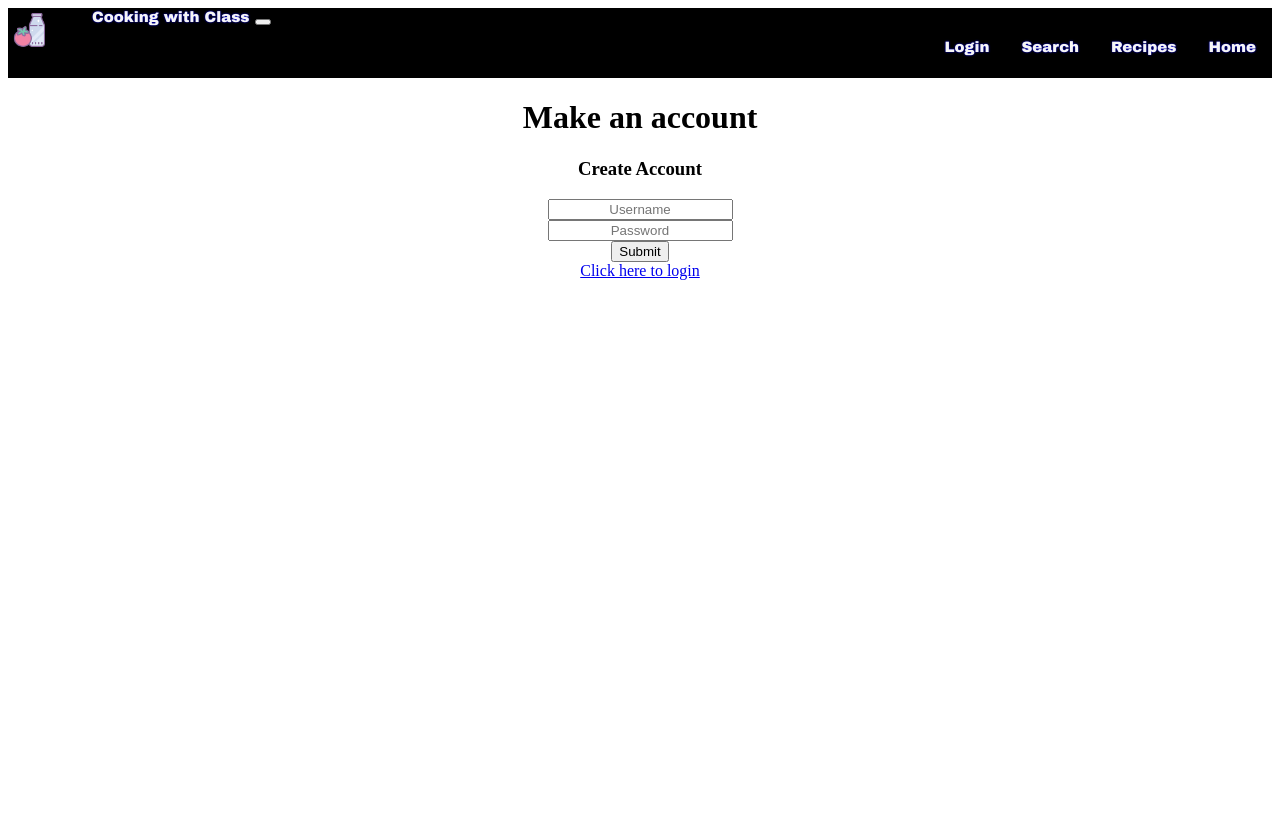
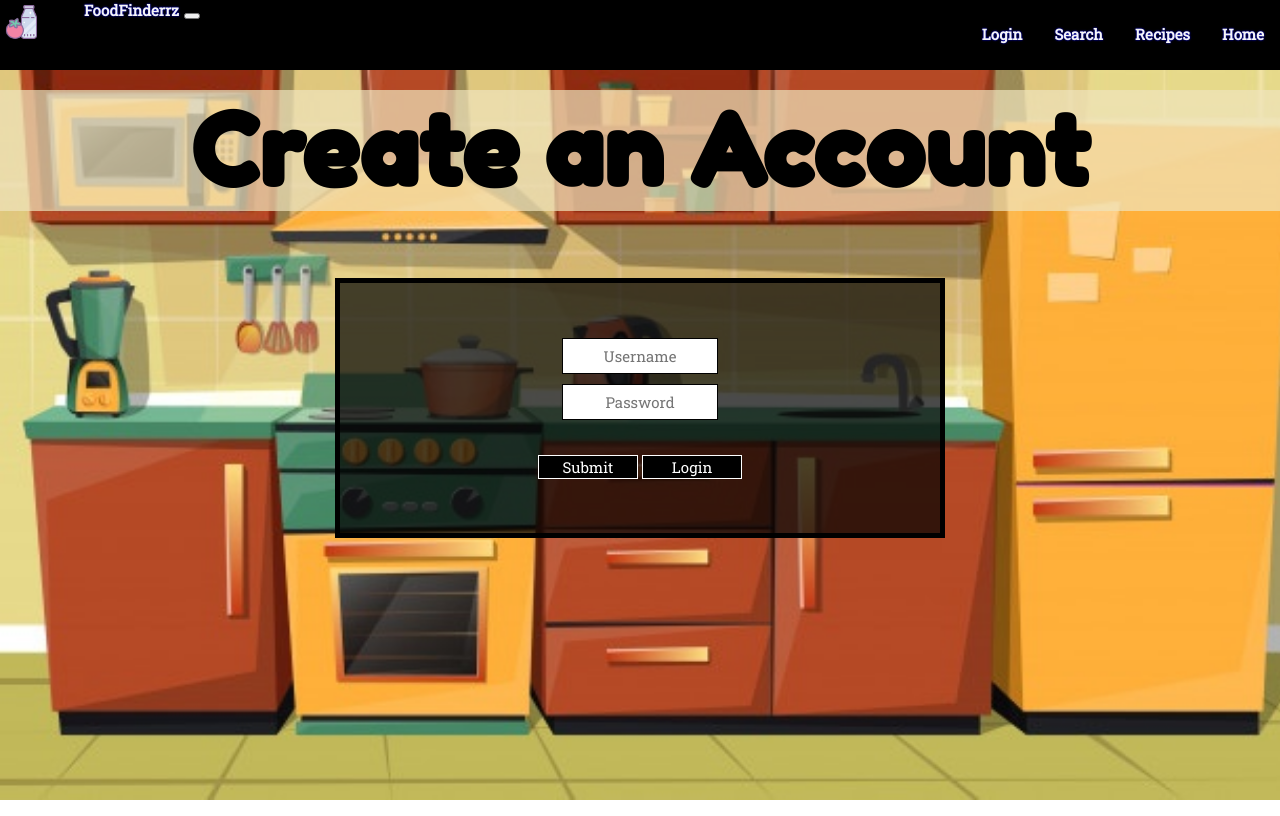
Before and after one commit to burnsdy/COMP426WebApp, a plain HTML site: page FrontEnd/Accounts/create.html in a window 1280 px wide. Drawn offline with nearby package versions, Linux system fonts and the light colour scheme; files whose address does not match are found by name.

Commit message:
styled login and create pages

```diff
--- a/FrontEnd/Accounts/create.html
+++ b/FrontEnd/Accounts/create.html
@@ -3,6 +3,9 @@
     <head>
         <title>Create Account</title>
         <link rel="stylesheet" type="text/css" href="loginstyle.css">
+        <link href="https://fonts.googleapis.com/css?family=Roboto+Slab&display=swap" rel="stylesheet">
+
+        <link href="https://fonts.googleapis.com/css?family=Fredoka+One&display=swap" rel="stylesheet">
     </head>
     <body>
         <div class="container-fluid vh_100">
@@ -10,7 +13,7 @@
 
             <a class="navbar-brand" href="/">
               <img id="navbar_logo" src="./img/navbar_logo.png">
-              <a class="nav-link" href="/">Cooking with Class<span class="sr-only"></span></a>
+              <a id = "navtitle" class="nav-link" href="/">FoodFinderrz<span class="sr-only"></span></a>
             </a>
             <button class="navbar-toggler" type="button" data-toggle="collapse" data-target="#navbarNav" aria-controls="navbarNav" aria-expanded="false" aria-label="Toggle navigation">
               <span class="navbar-toggler-icon"></span>
@@ -27,7 +30,7 @@
                   <a class="nav-link" href="../Index.html">Search</a>
                 </li>
                 <li class="nav-item">
-                  <a class="nav-link" href="Accounts/login.html">
+                  <a class="nav-link" href="login.html">
                     <script>if (localStorage.getItem('jwt') != null) {
                       document.write(localStorage.getItem('name'));
                     } else {
@@ -48,9 +51,9 @@
               </ul>
             </div>
           </nav>
-        <h1>Make an account</h1>
-        <div className="box has-background-white content">
-                <h3 className="has-text-dark">Create Account</h3>
+        <h1 id = "account_title">Create an Account</h1>
+        <div id = "create_account" className="box has-background-white content">
+
                 <form onSubmit=>
                   <div className="field">
                     <input id="name" className="name" placeholder="Username" type="text" name="name"/>
@@ -58,11 +61,13 @@
                   <div className="field">
                     <input id="pass" className="pass" placeholder="Password" type="password" name="pass"/>
                   </div>
+                  <div id ="buttons">
                   <button id="button" onclick="sendCreateInfo()" value="Submit">Submit</button>
                   <!-- <input className="button is-primary" onclick="sendCreateInfo()"/> -->
                 </form>
-                <a href="./login.html">Click here to login</a>
+                <a id = "clickhere" href="./login.html">Login</a>
               </div>
+            </div>
               <script src="./handleAccounts.js"></script>
               <script src="../node_modules/axios/dist/axios.js"></script>
     </body>
--- a/FrontEnd/Accounts/loginstyle.css
+++ b/FrontEnd/Accounts/loginstyle.css
@@ -1,14 +1,28 @@
 * {
-    text-align: center;
+	text-align: center;
+	font-family: 'Roboto Slab', serif;
+}
+body {
+	background-image: url("../Img/kitchenbg.jpg");
+	background-size: cover;
+	margin: auto;
+	padding: 0;
 }
 
 #loginbox {
-    border: 1px solid black;
-    margin-right: 500px;
-    margin-left: 500px;
-    padding: 50px;
-    margin-top: -50px;
+	border: 1px solid black;
+	margin-left: auto;
+	margin-right: auto;
+    /* margin-right: 500px;
+	margin-left: 500px; */
+	width:30%;
+    padding: 30px;
+	margin-top: -5px;
+	border-radius: 10px;
+	background-color: rgba(0, 0, 0, 0.705);
+
 }
+
 div.container-fluid {
 	padding:0px;
 	display: block;
@@ -44,6 +58,10 @@ div.vh_100 {
 	background-color:	black!important;
 	border-bottom: 10px solid	black;
 	transition: 0.5s;
+}
+
+#navtitle {
+	margin-top: 100px;
 }
 	#navbar a {
 		border: none;
@@ -96,6 +114,7 @@ div.vh_100 {
 		margin: 0;
 		padding: 0;
 		overflow: hidden;
+		margin-top: -10px;
 
 	}
 
@@ -105,3 +124,79 @@ div.vh_100 {
 		padding: 14px 16px;
 		text-decoration: none;
 	}
+
+
+	#account_title {
+		margin-top: 20px;
+	 font-size: 100px;
+	 font-family: 'Fredoka One', cursive;
+
+	text-align: center;
+
+
+	background:rgba(240, 228, 189, 0.705);
+	 color: black;
+
+	}
+
+	#pass, #name {
+		width: 150px;
+		padding: 2px;
+		margin: 5px;
+		border: solid black 1px;
+		height: 30px;
+		font-size: 15px;
+	}
+
+	#create_account {
+		border: solid black 5px;
+		width: 500px;
+		text-align: center;
+		display: inline-block;
+		height: 150px;
+		padding: 50px;
+		background: rgba(0, 0, 0, 0.705);
+	}
+
+	#button {
+		background-color: black; /* Green */
+  border: none;
+  color: white;
+  padding: 1px 20px;
+  text-align: center;
+  text-decoration: none;
+  display: inline-block;
+  font-size: 15px;
+ height: 24px;
+  border: solid white 1px;
+  margin-top: 30px;
+  width: 100px;
+
+	}
+
+
+	#button:hover {
+		background: red;
+	}
+
+	#clickhere {
+		background-color: black; /* Green */
+  border: none;
+  color: white;
+  padding: 1px 20px;
+  text-align: center;
+  text-decoration: none;
+  display: inline-block;
+  font-size: 15px;
+ height: 20px;
+  border: solid white 1px;
+  margin-top: 10px;
+  width: 58px;
+	}
+
+	#clickhere:hover {
+		background: red;
+	}
+#buttons {
+
+}
--- a/FrontEnd/style.css
+++ b/FrontEnd/style.css
@@ -15,7 +15,9 @@ body {
 	margin-right: auto;
 	padding: 0;
 	font-family: Times 'Times New Roman', Times, serif;
-	background-image: url("img/foodbackground.jpeg");
+	background-image: url("img/kitchenbg.jpg");
+	background-repeat: no-repeat;
+	background-size: cover;
 
 }
 div.container-fluid {
@@ -159,14 +161,14 @@ div.vh_100 {
  }
 
  #home_title{
-	 margin-top: -200px;
+	 margin-top: -250px;
 	 font-size: 100px;
 	 font-family: 'Fredoka One', cursive;
 
 	text-align: center;
 
 
-	background:rgba(255, 255, 255, 0.705);
+	background:rgba(240, 228, 189, 0.705);
 	 color: black;
 
  }
@@ -203,10 +205,12 @@ div.vh_100 {
 
 }
 #what {
-	background: black;
+	background: rgba(0, 0, 0, 0.705);
 	color: white;
 	padding: 10px;
-	margin-bottom: 100px;
+	margin-bottom: 50px;
+	height: 200px;
+	margin-top: -100px;
 
 
 }
@@ -233,11 +237,12 @@ div.vh_100 {
 
 }
 #login {
-	background: black;
+	background:rgba(0, 0, 0, 0.705);
 	color: white;
 	padding: 10px;
-	margin-bottom: 100px;
+	margin-bottom: 0px;
 	margin-right: 400px;
+	height: 200px;
 
 }
 
@@ -277,6 +282,14 @@ div.vh_100 {
 
 }
  li {
+
 	 display: inline;
-	 float: left;
+
  }
+
+
+ #recipeval {
+	 border: solid black 1px;
+	 padding: 10px;
+
+ }
```
Also changed, not shown: FrontEnd/Accounts/login.html (+2 -4 lines), FrontEnd/Index.html (+3 -1 lines), FrontEnd/img/kitchenbg.jpg (added).
